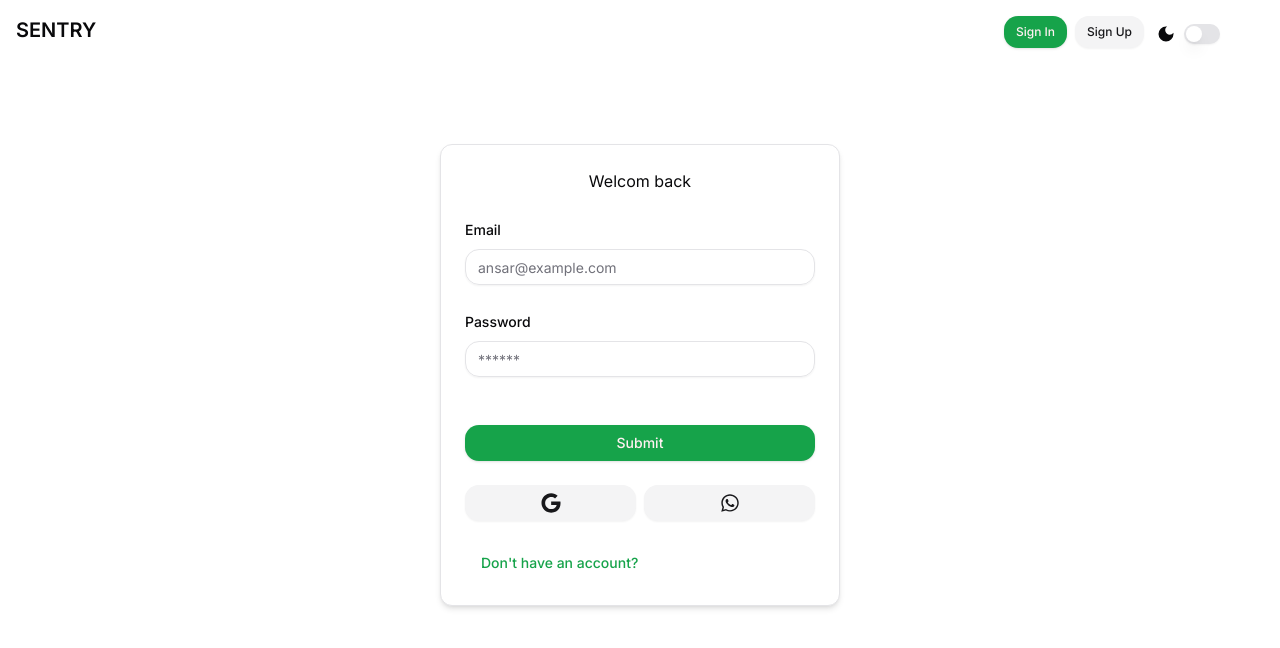
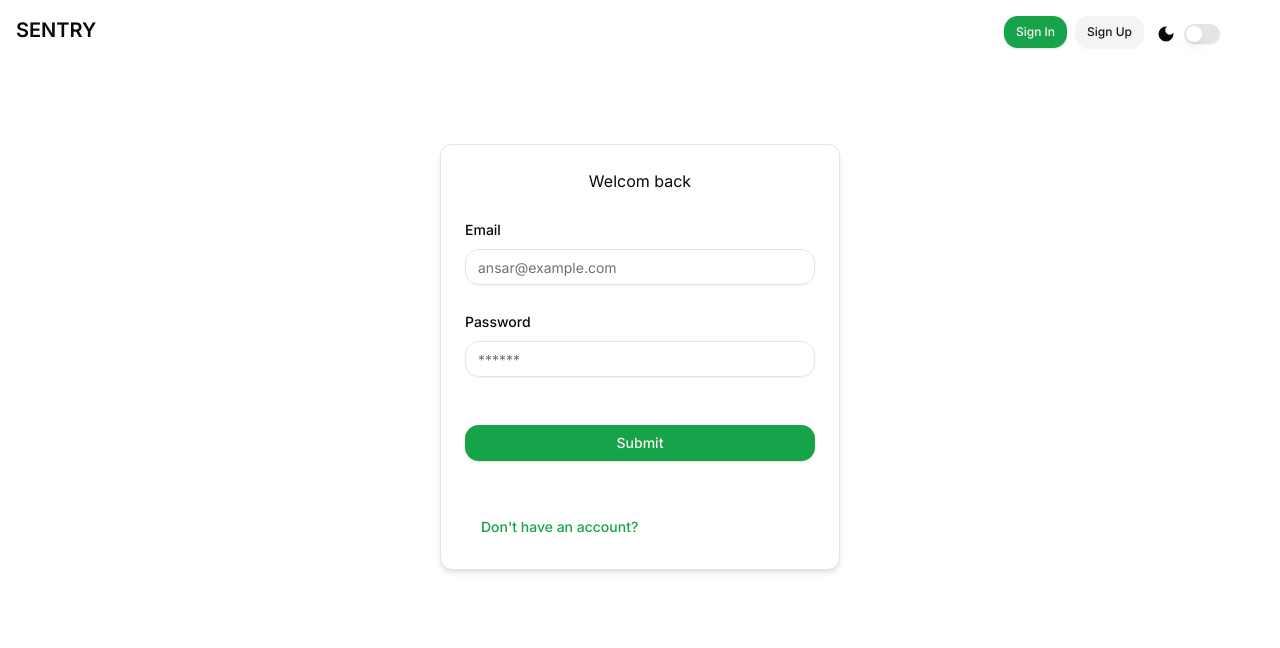
Before and after one commit to MaxAnii/SENTRY, a Next.js app: page /signIn in a window 1280 px wide. Shown: the top 648 px of the page. Built offline with nearby package versions, Linux system fonts and the light colour scheme; no server answers.

Commit message:
Commit the social auth providers.

```diff
--- a/components/auth/formContainer.tsx
+++ b/components/auth/formContainer.tsx
@@ -34,14 +34,14 @@ const FormContainer = ({
 				<CardHeader className="text-center">{title}</CardHeader>
 				<CardContent>{children}</CardContent>
 				<CardFooter className="gap-x-2">
-					<Button variant="secondary" className="w-[50%]" onClick={googleAuth}>
+					{/* <Button variant="secondary" className="w-[50%]" onClick={googleAuth}>
 						<FaGoogle size={20}></FaGoogle>
 					</Button>
 					<Button variant="secondary" className="w-[50%] ">
 						<Link href="/whatsAppAuth">
 							<FaWhatsapp size={20}></FaWhatsapp>
 						</Link>
-					</Button>
+					</Button> */}
 				</CardFooter>
 				<CardFooter>
 					<Link href={backButtonhref}>
```
